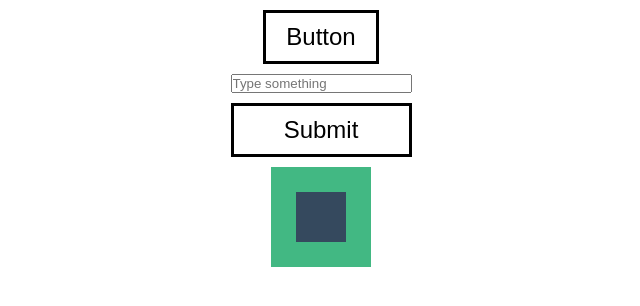
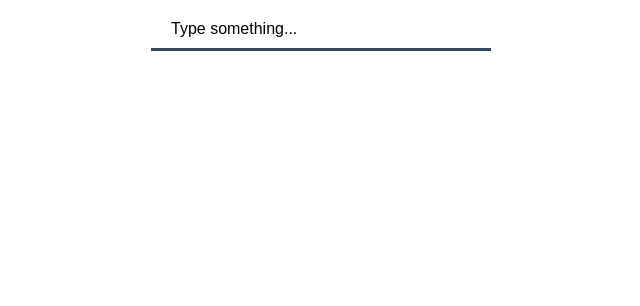
Before and after one commit to Michal-Dziedzinski/Kurs-Vue-3, a Vue app: page / in a window 1280 px wide. Shown: the top 306 px of the page, without its empty margins (319-959 px from the left). Built offline with nearby package versions, Linux system fonts and the light colour scheme.

Commit message:
add base input component

```diff
--- a/public/index.html
+++ b/public/index.html
@@ -16,7 +16,6 @@
       >
     </noscript>
     <div id="app"></div>
-    <div id="modal"></div>
     <!-- built files will be auto injected -->
   </body>
 </html>
--- a/src/App.vue
+++ b/src/App.vue
@@ -5,13 +5,13 @@
 </template>
 
 <script>
-import MyAwsomeComponent from "./components/MyAwsomeComponent.vue";
+import MyAwsomeComponent from './components/MyAwsomeComponent.vue';
 
 export default {
-  name: "App",
+  name: 'App',
   components: {
-    MyAwsomeComponent
-  }
+    MyAwsomeComponent,
+  },
 };
 </script>
 
@@ -19,6 +19,7 @@ export default {
 *,
 *::after,
 *::before {
+  font-family: Arial, Helvetica, sans-serif;
   margin: 0;
   padding: 0;
 }
--- /dev/null
+++ b/src/components/BaseInput.vue
@@ -0,0 +1,114 @@
+<template>
+  <div class="search">
+    <!-- <input :name="name" :type="type" class="input" :placeholder="placeholder" /> -->
+    <input
+      :name="name"
+      :type="type"
+      class="input"
+      :placeholder="placeholder"
+      v-model="text"
+    />
+    <!-- <input
+      :name="name"
+      :type="type"
+      class="input"
+      :placeholder="placeholder"
+      @input="text = $event.target.value"
+      :value="text"
+    /> -->
+    <label :for="name" class="label">{{ placeholder }}</label>
+  </div>
+  <p class="result">{{ text }}</p>
+  <button v-show="text" class="button" @click="revertText">Revert text</button>
+</template>
+
+<script>
+import { ref } from 'vue';
+export default {
+  name: 'BaseInput',
+  props: {
+    name: {
+      type: String,
+      required: true,
+    },
+    type: {
+      type: String,
+      default: 'text',
+    },
+    placeholder: {
+      type: String,
+      default: 'Type something...',
+    },
+  },
+  setup() {
+    const text = ref('');
+
+    function revertText() {
+      return (text.value = text.value
+        .split('')
+        .reverse()
+        .join(''));
+    }
+
+    return { text, revertText };
+  },
+};
+</script>
+
+<style lang="scss" scoped>
+.search {
+  display: flex;
+  flex-direction: column;
+  justify-content: center;
+}
+
+.input {
+  padding: 10px 20px;
+  font-size: 16px;
+  border: none;
+  width: 300px;
+  border-bottom: 3px solid #35495e;
+  &:focus {
+    outline: none;
+    border-bottom-color: #42b883;
+  }
+  &::-webkit-input-placeholder {
+    color: #000;
+  }
+  &:placeholder-shown + .label {
+    opacity: 0;
+    visibility: hidden;
+    transform: translateY(-40px);
+  }
+}
+.label {
+  font-size: 16px;
+  margin-left: 20px;
+  margin-top: 5px;
+  display: block;
+  transition: opacity 0.3s, visibility 0.3s, transform 0.3s;
+}
+.result {
+  margin-top: 100px;
+}
+.button {
+  margin-top: 100px;
+  cursor: pointer;
+  background-color: transparent;
+  color: #000;
+  border: 3px solid #000;
+  padding: 10px 20px;
+  font-size: 24px;
+  outline: none;
+  display: flex;
+  justify-content: center;
+  align-items: center;
+  transition: background-color 0.1s ease-in, color 0.1s ease-in,
+    border-color 0.1s ease-in;
+  &:hover {
+    background-color: #000;
+    color: #fff;
+    border-color: #000;
+  }
+}
+</style>
--- a/src/components/MyAwsomeComponent.vue
+++ b/src/components/MyAwsomeComponent.vue
@@ -1,65 +1,31 @@
 <template>
   <div class="container">
-    <button class="button"
-      @click="handleMouseEvent"
-      @dblclick="handleMouseEvent"
-      @mousedown.right="handleMouseEvent"
-      @mouseup.middle="handleMouseEvent"
-      @mousemove.once="handleMouseEvent"
-      @mouseover="handleMouseEvent"
-      @mouseleave="handleMouseEvent"
-      @mousewheel="handleMouseEvent"
-      @mouseout="handleMouseEvent"
-      @contextmenu.prevent="handleMouseEvent"
-    >
-      Button
-    </button>
-    <form class="form" @submit.prevent="sendMessage">
-      <input
-        type="text"
-        class="input"
-        placeholder="Type something"
-        @keypress.space="handleKeyEvent"
-        @keydown.shift.s.exact="handleKeyEvent"
-        @keyup.alt="handleKeyEvent"
-      />
-      <button class="button">Submit</button>
-    </form>
-    <p v-show="isMessageSend">Message send</p>
-    <div class="outer" @click="handleMouseEvent">
-      <div class="inner" @click.stop="handleMouseEvent"></div>
-    </div>
-    <ul>
-      <li v-for="(event, index) in mouseEventsArray" :key="index">{{event}}</li>
-    </ul>
-    <ul>
-      <li v-for="({key, type}, index) in keyEventsArray" :key="index">{{key}} {{type}}</li>
-    </ul>
+    <BaseInput name="siema" />
+    <p>{{ text }}</p>
   </div>
 </template>
 
 <script>
 import { ref } from 'vue';
+import BaseInput from './BaseInput';
 
 export default {
-  name: "MyAwsomeComponent",
+  name: 'MyAwsomeComponent',
+  components: {
+    BaseInput,
+  },
   setup() {
-    const mouseEventsArray = ref([])
-    const keyEventsArray = ref([])
-    const isMessageSend = ref(false)
+    const text = ref('');
 
-    function handleMouseEvent({type}) {
-      mouseEventsArray.value = [...mouseEventsArray.value, type]
-    }
-    function handleKeyEvent({key, type}) {
-      keyEventsArray.value = [...keyEventsArray.value, {key, type}]
-    }
-    function sendMessage() {
-      isMessageSend.value = true;
+    function revertText() {
+      return (text.value = text.value
+        .split('')
+        .reverse()
+        .join(''));
     }
 
-    return {mouseEventsArray, handleMouseEvent, keyEventsArray, handleKeyEvent, sendMessage, isMessageSend}
-  }
+    return { text, revertText };
+  },
 };
 </script>
 
@@ -87,7 +53,7 @@ export default {
   align-items: center;
   transition: background-color 0.1s ease-in, color 0.1s ease-in,
     border-color 0.1s ease-in;
-    margin-top: 10px;
+  margin-top: 10px;
   &:hover {
     background-color: #000;
     color: #fff;
```
